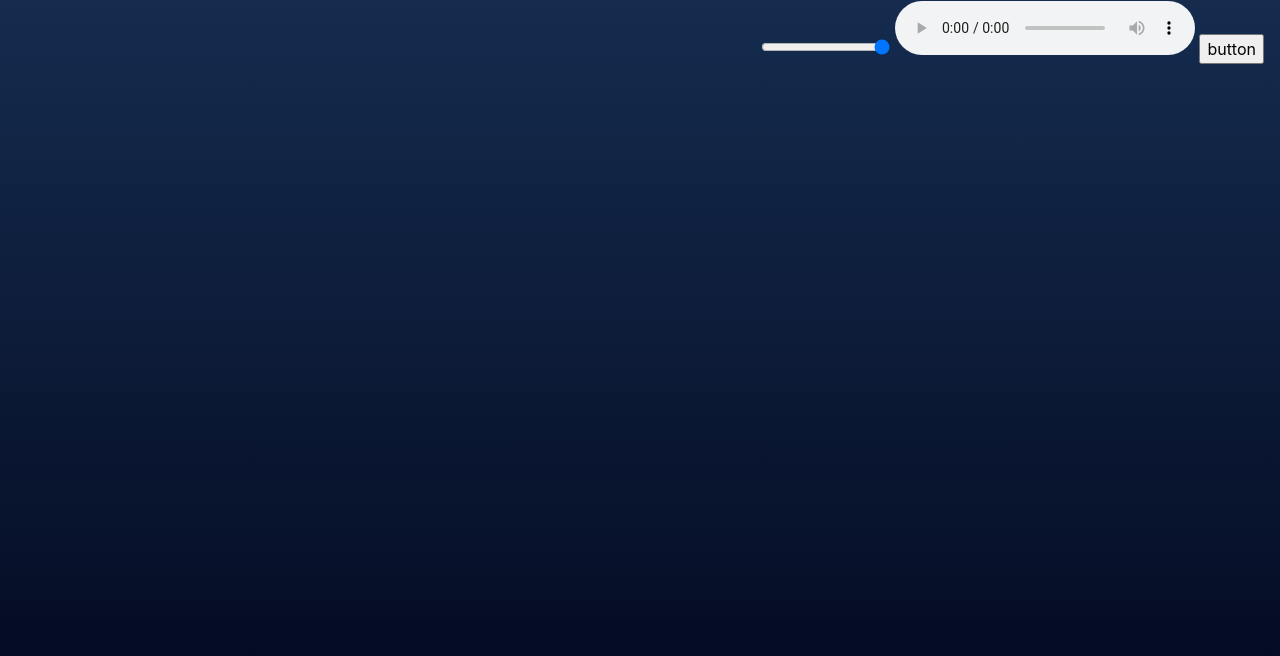
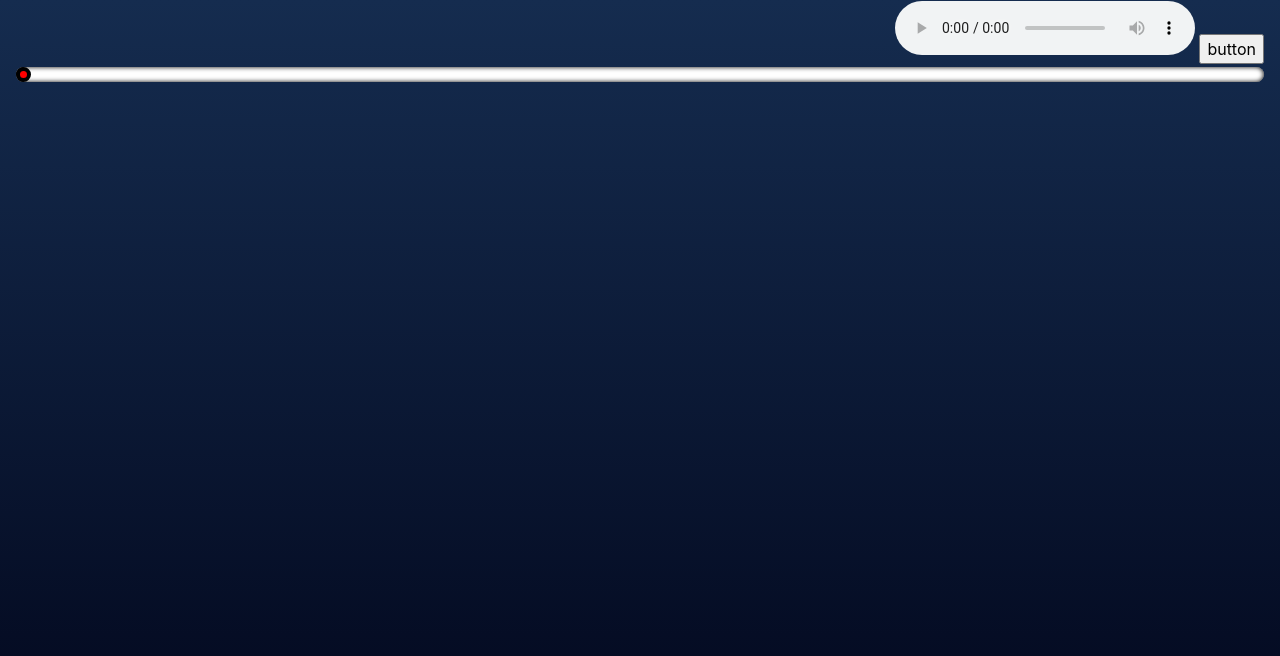
Before and after one commit to evyatar-cohen/audioTunnel, a plain HTML site: page index1.html in a window 1280 px wide. Drawn offline with nearby package versions, Linux system fonts and the light colour scheme; some packages are replaced by stand-ins of ours.

Commit message:
Add files via upload

```diff
--- a/Styles/myStyle.css
+++ b/Styles/myStyle.css
@@ -356,3 +356,34 @@ body {
     text-align:center;
     font-size: 10vh;
 }
+
+.slider2 {
+    direction: ltr;
+    width: 100%;
+    height: 15px;
+    -webkit-appearance:none;
+    outline: none;
+    border-radius: 15px;
+    -webkit-appearance: none;
+    box-shadow: inset 0 0 5px rgba(0,0,0,1);
+overflow: hidden;
+
+}
+.slider2::-webkit-slider-thumb {
+    -webkit-appearance: none;
+    width: 15px;
+    height: 15px;
+    border-radius: 50%;
+    background: red;
+    cursor: pointer;
+    border: 4px solid black;
+    box-shadow: -508px 0 0 500px black;
+}
+
+.slider2::-moz-range-thumb {
+    width: 25px;
+    height: 25px;
+    background: #4CAF50;
+    cursor: pointer;
+
+}
```
Lines whose indentation alone changed are shown as unchanged.
